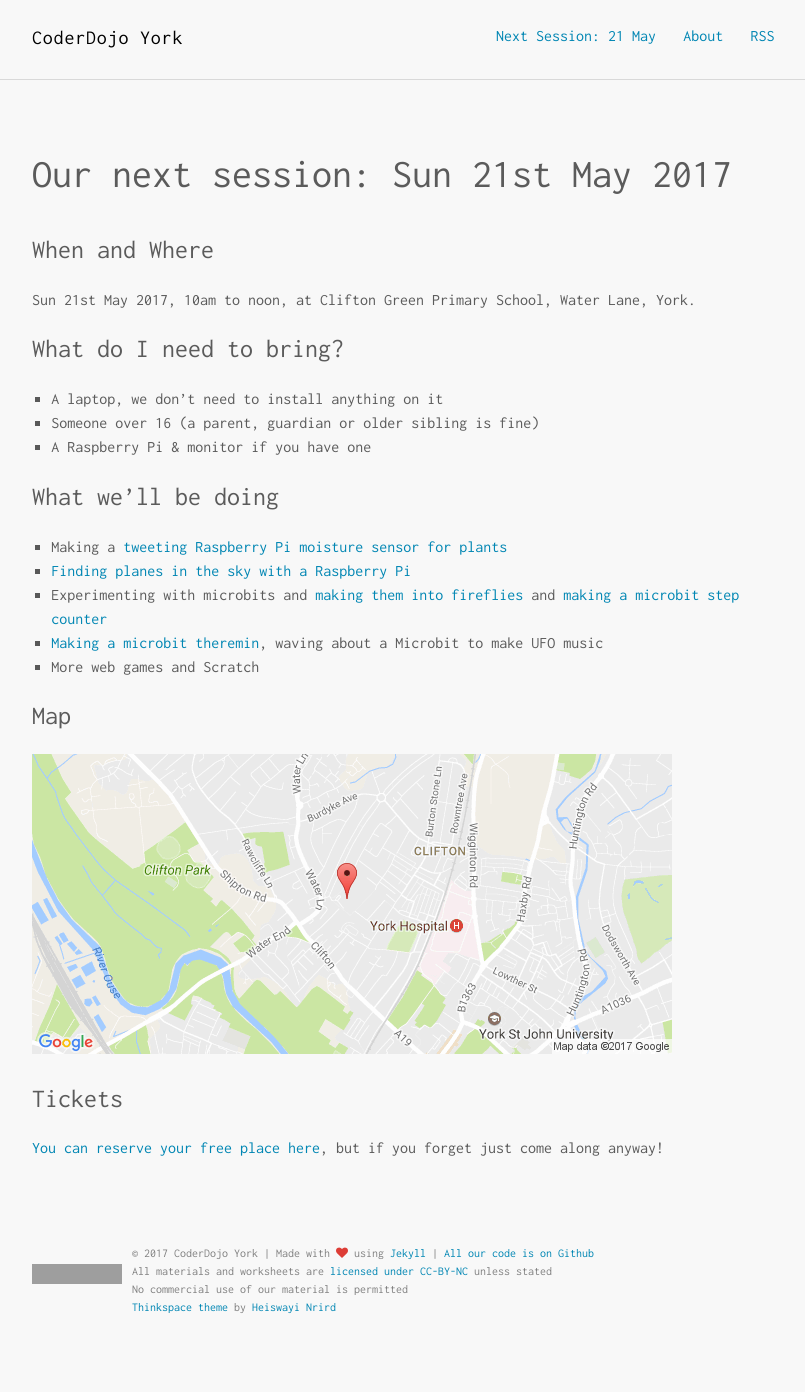
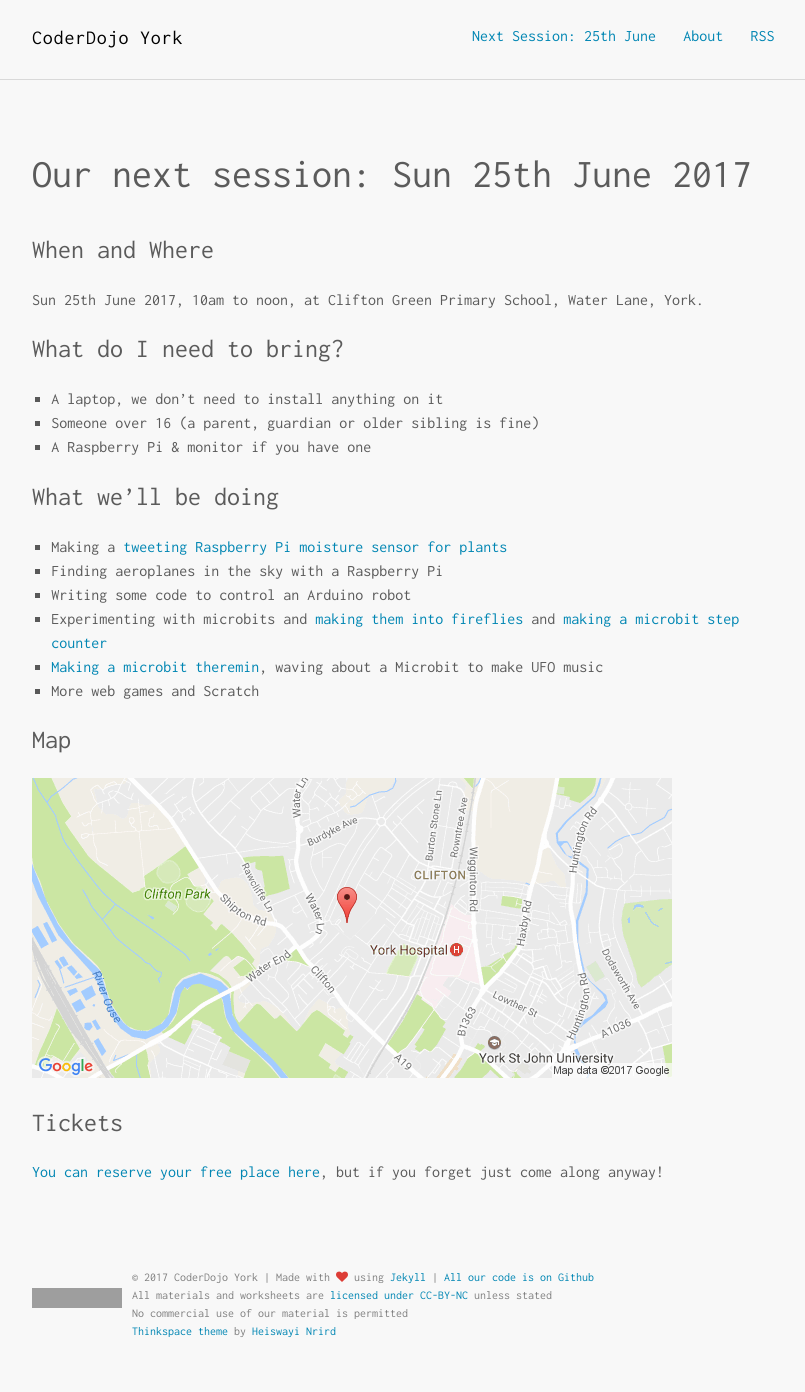
Before and after one commit to YorkDojo/yorkdojo.github.io, a Jekyll site: the page built from next-session.md, in a window 1280 px wide. Shown: the whole page, without its empty margins (232-1037 px from the left). Built offline with Jekyll 4.4.1, drawn with Linux system fonts in a browser that asks for light colours; before the commit the page ends 1368 px from its top, so only the background shows below that; grey boxes are pictures that could not be loaded.

Commit message:
Next session 25th June 2017

```diff
--- a/_config.yml
+++ b/_config.yml
@@ -1,5 +1,5 @@
-next_session: 21 May
-next_session_long: Sun 21st May 2017
+next_session: 25th June
+next_session_long: Sun 25th June 2017
 
 # SEO settings
 title: "CoderDojo York"
--- a/next-session.md
+++ b/next-session.md
@@ -17,7 +17,8 @@
 ## What we'll be doing
 
 - Making a [tweeting Raspberry Pi moisture sensor for plants](/worksheets/arduino/plant-moisture-tweeter/)
-- [Finding planes in the sky with a Raspberry Pi](/worksheets/arduino/plant-moisture-tweeter/)
+- Finding aeroplanes in the sky with a Raspberry Pi
+- Writing some code to control an Arduino robot
 - Experimenting with microbits and [making them into fireflies](/worksheets/microbit/step-counter/) and [making a microbit step counter](/worksheets/microbit/step-counter/)
 - [Making a microbit theremin](/worksheets/microbit/theremin/), waving about a Microbit to make UFO music
 - More web games and Scratch
```
